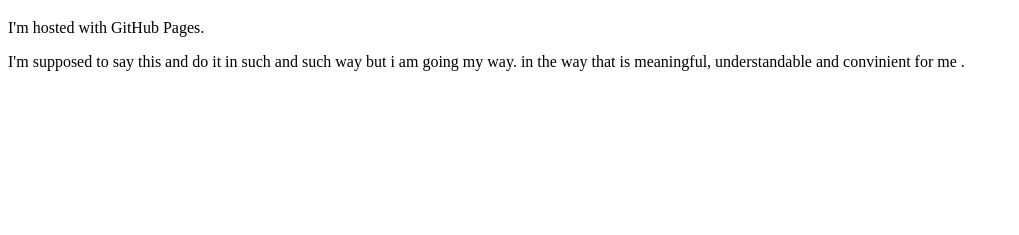
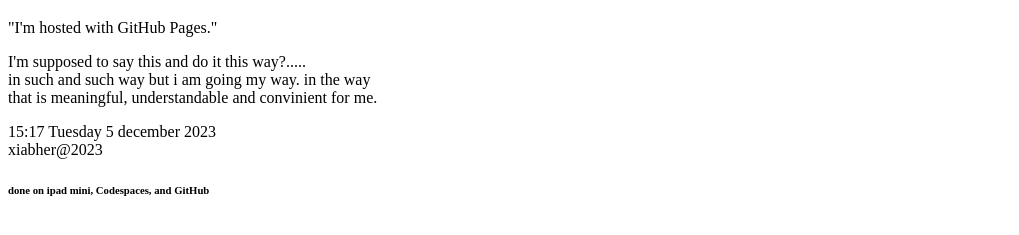
Before and after one commit to Xiabher/Xiabher.github.io, a plain HTML site: page index.html in a window 1280 px wide. Shown: the part 61-296 px from the top of the page, without its empty margins (0-1019 px from the left). Drawn offline with Linux system fonts and the light colour scheme.

Commit message:
Update index.html
I added more fines 👍 🥇

```diff
--- a/index.html
+++ b/index.html
@@ -7,10 +7,14 @@
 </head>
 <body>
     <h1>Hello World</h1>
-<p>I'm hosted with GitHub Pages.</p>
-
-<p>I'm supposed to say this and do it in such and such way
- but i am going my way. in the way that is meaningful,
- understandable and convinient for me   .</p>
+<p>"I'm hosted with GitHub Pages."</p>
+<p>
+    I'm supposed to say this and do it this way?.....<br>
+    in such and such way but i am going my way. in the way <br>
+    that is meaningful, understandable and convinient for me.
+</p>
+    <date>15:17 Tuesday 5 december 2023</date>
 </body>
+    <footer>xiabher@2023</footer>
+    <h6>done on ipad mini, Codespaces, and GitHub </h6>
 </html>
```
